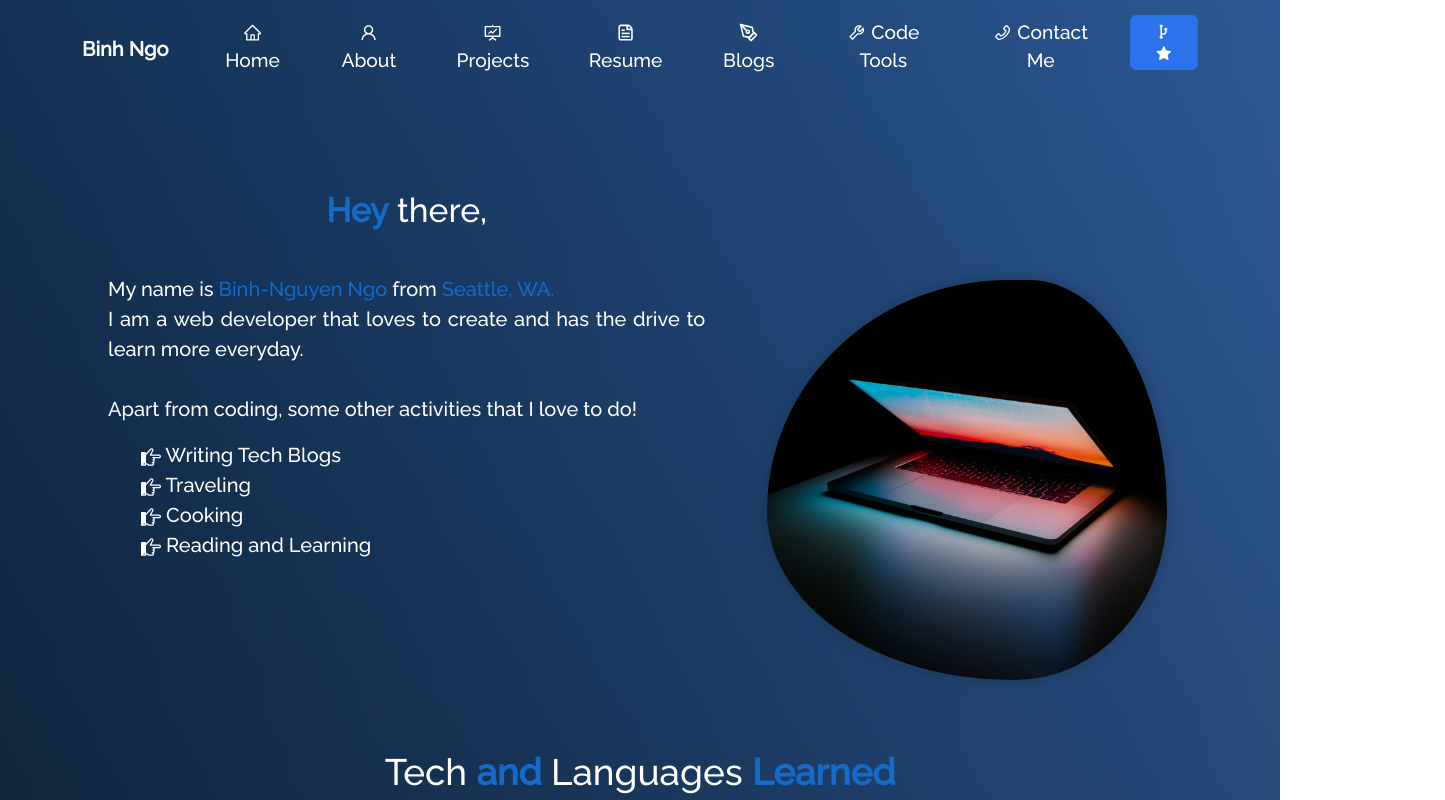
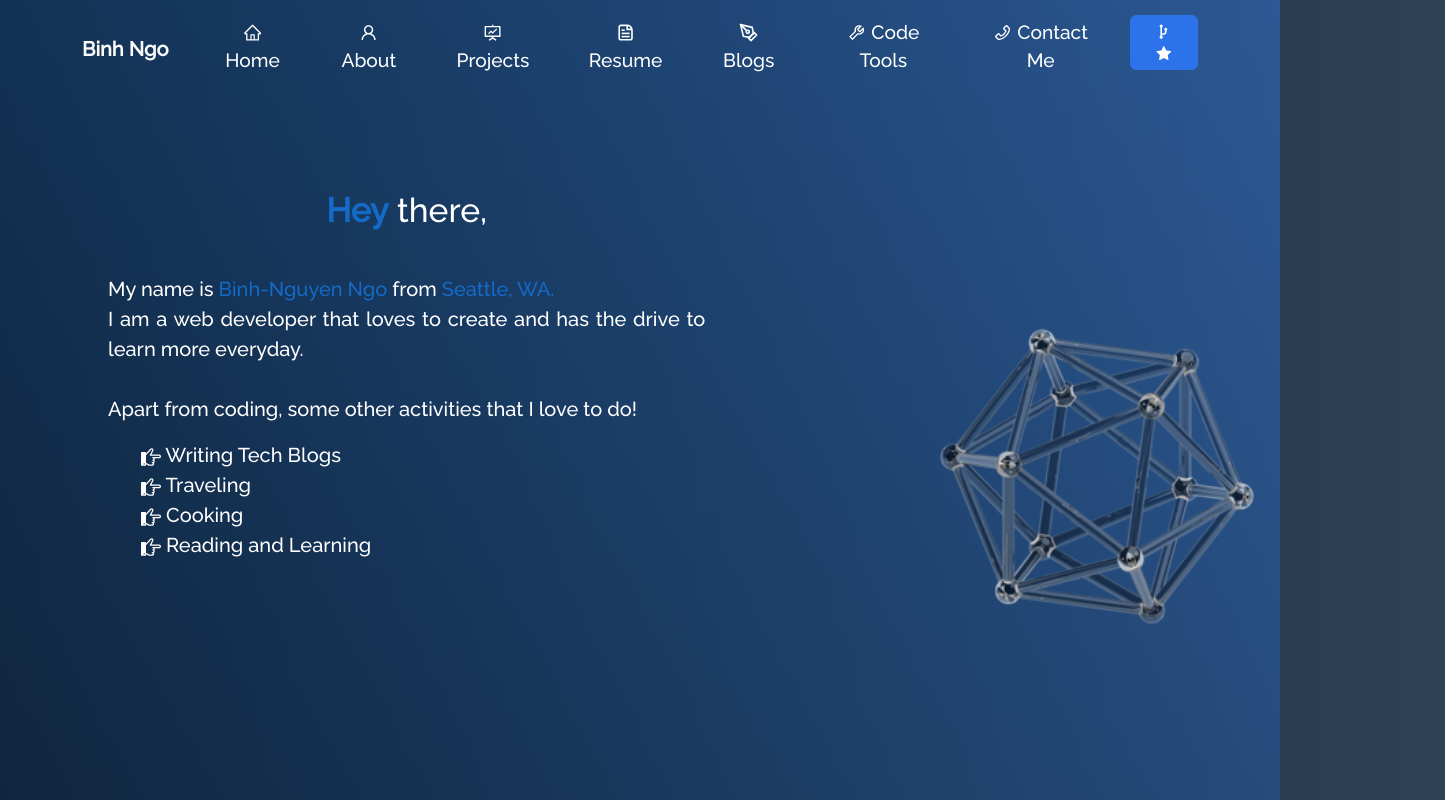
Before and after one commit to binh-ngo/react-portfolio, a React (Create React App) app: page /about in a window 1280 px wide. Shown: the top 800 px of the page, 1445 px wide, since content can reach past the window. Built offline with nearby package versions, Linux system fonts and the light colour scheme.

Commit message:
updated about page

```diff
--- a/src/components/About/About.js
+++ b/src/components/About/About.js
@@ -3,7 +3,7 @@ import { Container, Row, Col } from "react-bootstrap";
 import Github from "./Github";
 import Techstack from "./Techstack";
 import Aboutcard from "./AboutCard";
-import laptop from "../../assets/ales-nesetril-Im7lZjxeLhg-unsplash (1).jpg";
+import atom from "../../assets/atom.png";
 import Toolstack from "./Toolstack";
 
 function About() {
@@ -29,7 +29,9 @@ function About() {
             style={{ paddingTop: "120px", paddingBottom: "50px" }}
             className="about-img"
           >
-            <img src={laptop} alt="about" className="blob-about" />
+            <img src={atom}
+                 style={{height:"700px", marginTop:"-35%"}}
+                 alt="about" />
           </Col>
         </Row>
         <h1 className="project-heading">
```
Also changed, not shown: src/assets/atom.png (added).
